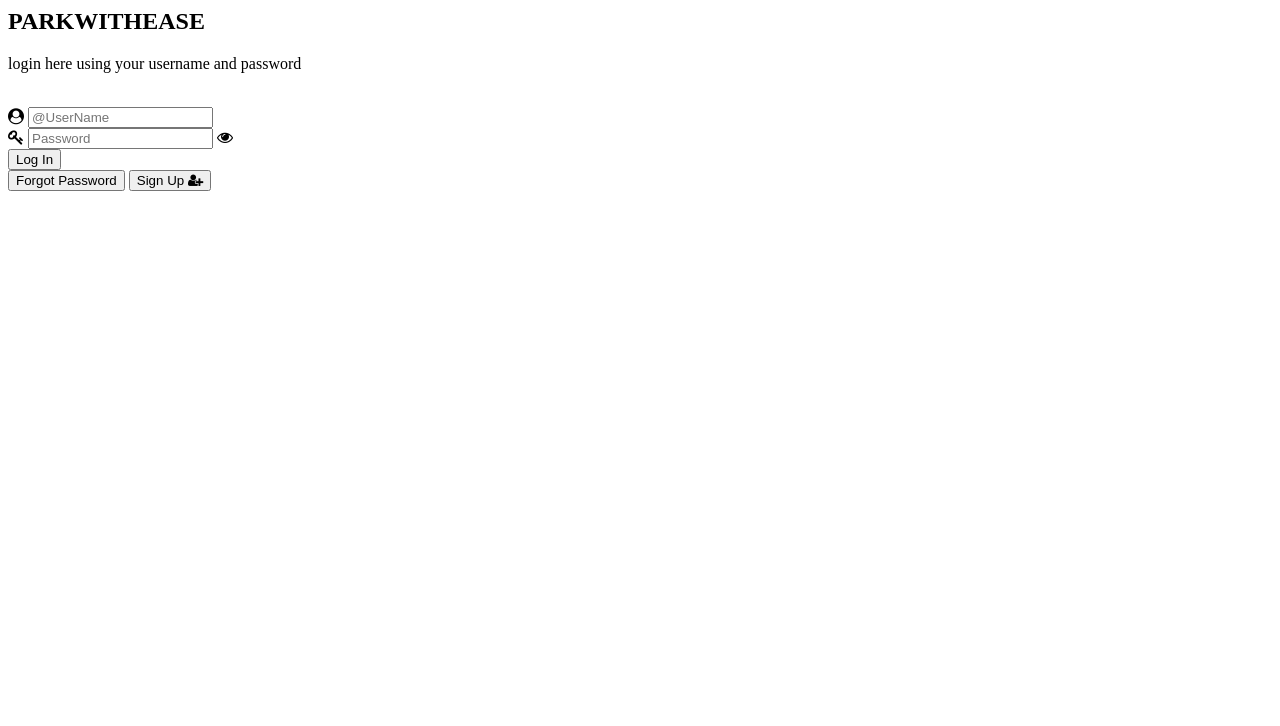
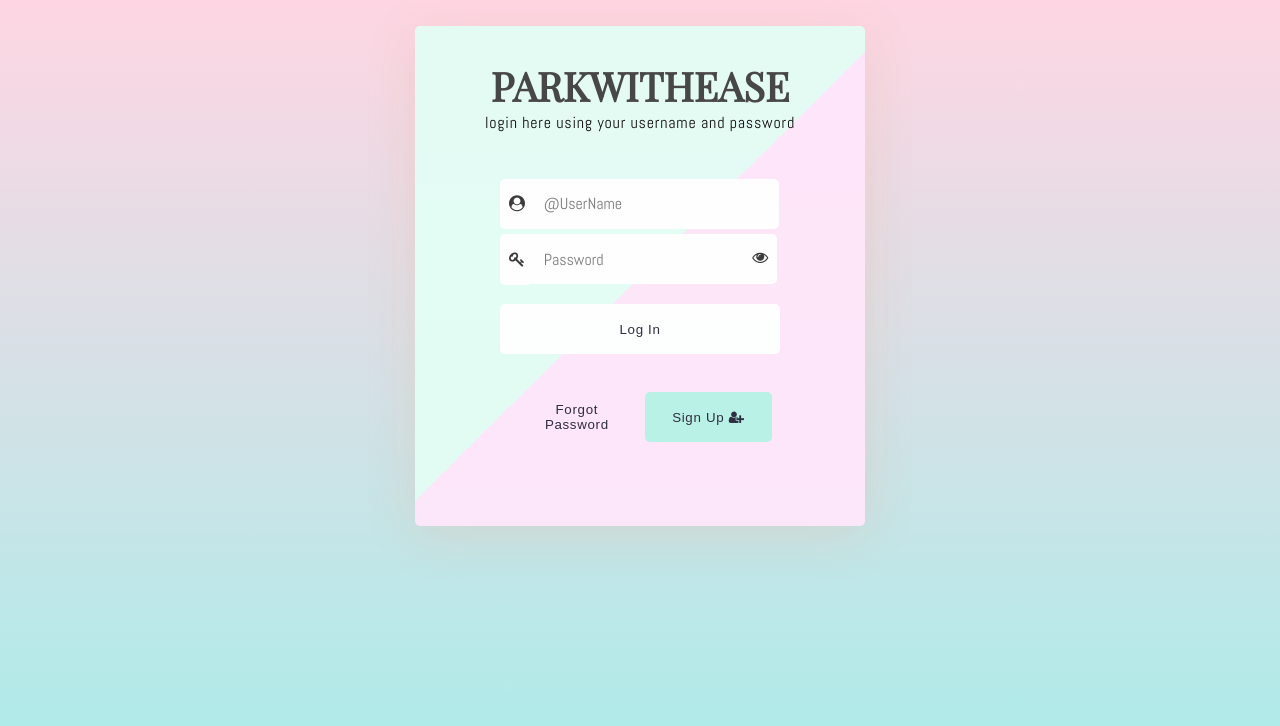
Before and after one commit to jasmeetsarin/Login-Page, a plain HTML site: page index.html in a window 1280 px wide. Drawn offline with nearby package versions, Linux system fonts and the light colour scheme; files that its build step writes are made by us from their sources; a web font is replaced by a local one.

Commit message:
Update index.html

```diff
--- a/index.html
+++ b/index.html
@@ -2,7 +2,7 @@
   <head>
     <meta charset="utf-8">
     <title>Form</title>
-    <link href="css/style.css" type="text/css" rel="stylesheet">
+    <link href="css/styles.css" type="text/css" rel="stylesheet">
     <link rel="stylesheet" href="https://cdnjs.cloudflare.com/ajax/libs/font-awesome/4.7.0/css/font-awesome.min.css">
   </head>
   <body>
```
